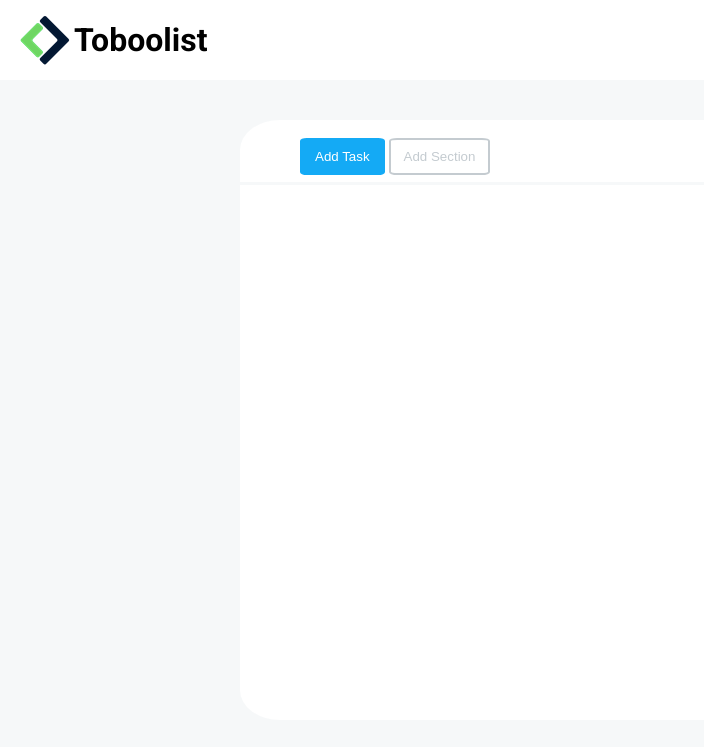
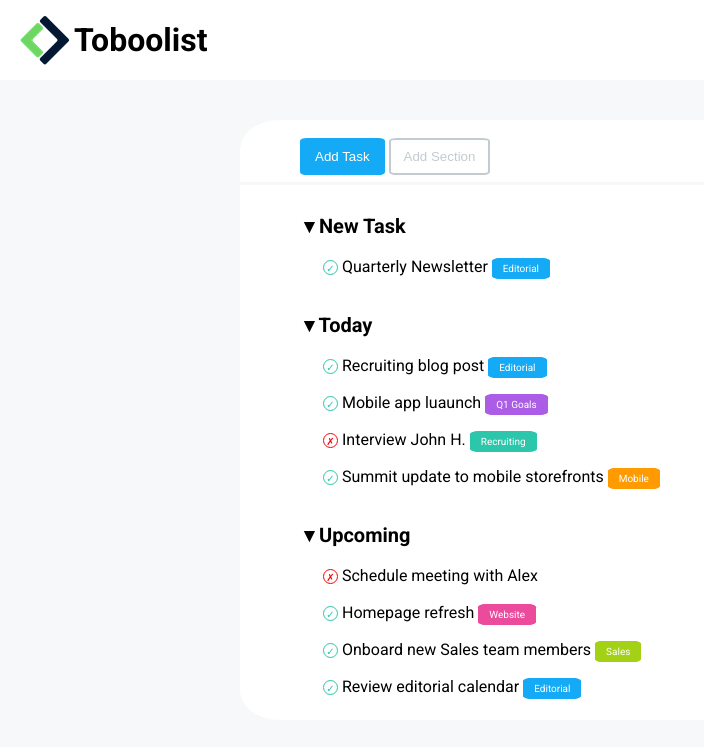
Before and after one commit to erikaCutugno/html-css-toboolist, a plain HTML site: page index.html in a window 1280 px wide. Shown: the whole page, without its empty margins (0-704 px from the left). Drawn offline with Linux system fonts and the light colour scheme.

Commit message:
feat: add list

```diff
--- a/css/style.css
+++ b/css/style.css
@@ -53,3 +53,70 @@ main{
 .btn-white{
     color: #C4CBD0;
 }
+/*--- list ---*/
+ul{
+    list-style: none;
+    padding: 10px;
+}
+li{
+    padding: 9px;
+}
+.ul-1{
+    padding: 20px;
+    margin-left: 35px;
+}
+h3{
+    font-size: 20px;
+    font-weight: bold;
+}
+.circle{
+    display: inline-block;
+    height: 15px;
+    width: 15px;
+    font-size:x-small;
+    border: 1px solid;
+    border-radius: 100%;
+    line-height: 15px;
+    text-align: center;
+}
+
+.circle-check{
+    color: #2CC6AB;
+}
+
+.circle-cross{
+    color: #ff0000;
+}
+
+.tag{
+    color: #ffffff;
+    font-size: x-small;
+    border: 1px solid;
+    border-radius: 15%;
+    padding: 4px 10px;
+}
+
+.tag-blue{
+    background-color: #14AAF5;
+    border-color: #14AAF5;
+}
+.tag-purple{
+    background-color:#ab5de6;
+    border-color: #ab5de6;
+}
+.tag-green{
+    background-color: #2CC6AB;
+    border-color: #2CC6AB;
+}
+.tag-orange{
+    background-color:#FF9B00 ;
+    border-color: #FF9B00;
+}
+.tag-fuxia{
+    background-color:#EC4A9D ;
+    border-color: #EC4A9D;
+}
+.tag-lime{
+    background-color: #A3D116;
+    border-color:#A3D116 ;
+}
--- a/index.html
+++ b/index.html
@@ -21,6 +21,70 @@
             <button class="btn btn-blue">Add Task</button>
             <button class="btn btn-white">Add Section</button>
         </section>
+        <!-- lista -->
+        <section>
+            <ul class="ul-1">
+                <li>
+                    <h3>&#9662 New Task</h3>
+                    <ul>
+                        <li>
+                            <span class="circle circle-check">&check;</span>
+                            Quarterly Newsletter
+                            <span class="tag tag-blue">Editorial</span>
+                        </li>
+                    </ul>
+                </li>
+                <li>
+                    <h3>&#9662 Today</h3>
+                    <ul>
+                        <li>
+                            <span class="circle circle-check">&check;</span>
+                            Recruiting blog post
+                            <span class="tag tag-blue">Editorial</span>
+                        </li>
+                        <li>
+                            <span class="circle circle-check">&check;</span>
+                            Mobile app luaunch
+                            <span class="tag tag-purple">Q1 Goals</span>
+                        </li>
+                        <li>
+                            <span class="circle circle-cross">&cross;</span>
+                            Interview John H.
+                            <span class="tag tag-green">Recruiting</span>
+                        </li>
+                        <li>
+                            <span class="circle circle-check">&check;</span>
+                            Summit update to mobile storefronts
+                            <span class="tag tag-orange">Mobile</span>
+                        </li>
+                    </ul>
+                </li>
+                <li>
+                    <h3>&#9662 Upcoming</h3>
+                    <ul>
+                        <li>
+                            <span class="circle circle-cross">&cross;</span>
+                            Schedule meeting with Alex
+                        </li>
+                        <li>
+                            <span class="circle circle-check">&check;</span>
+                            Homepage refresh
+                            <span class="tag tag-fuxia">Website</span>
+                        </li>
+                        <li>
+                            <span class="circle circle-check">&check;</span>
+                            Onboard new Sales team members
+                            <span class="tag tag-lime">Sales</span>
+                        </li>
+                        <li>
+                            <span class="circle circle-check">&check;</span>
+                            Review editorial calendar
+                            <span class="tag tag-blue">Editorial</span>
+                        </li>
+                    </ul>
+                </li>
+            </ul>
+        </section>
     </main>
 </body>
 </html>
```
